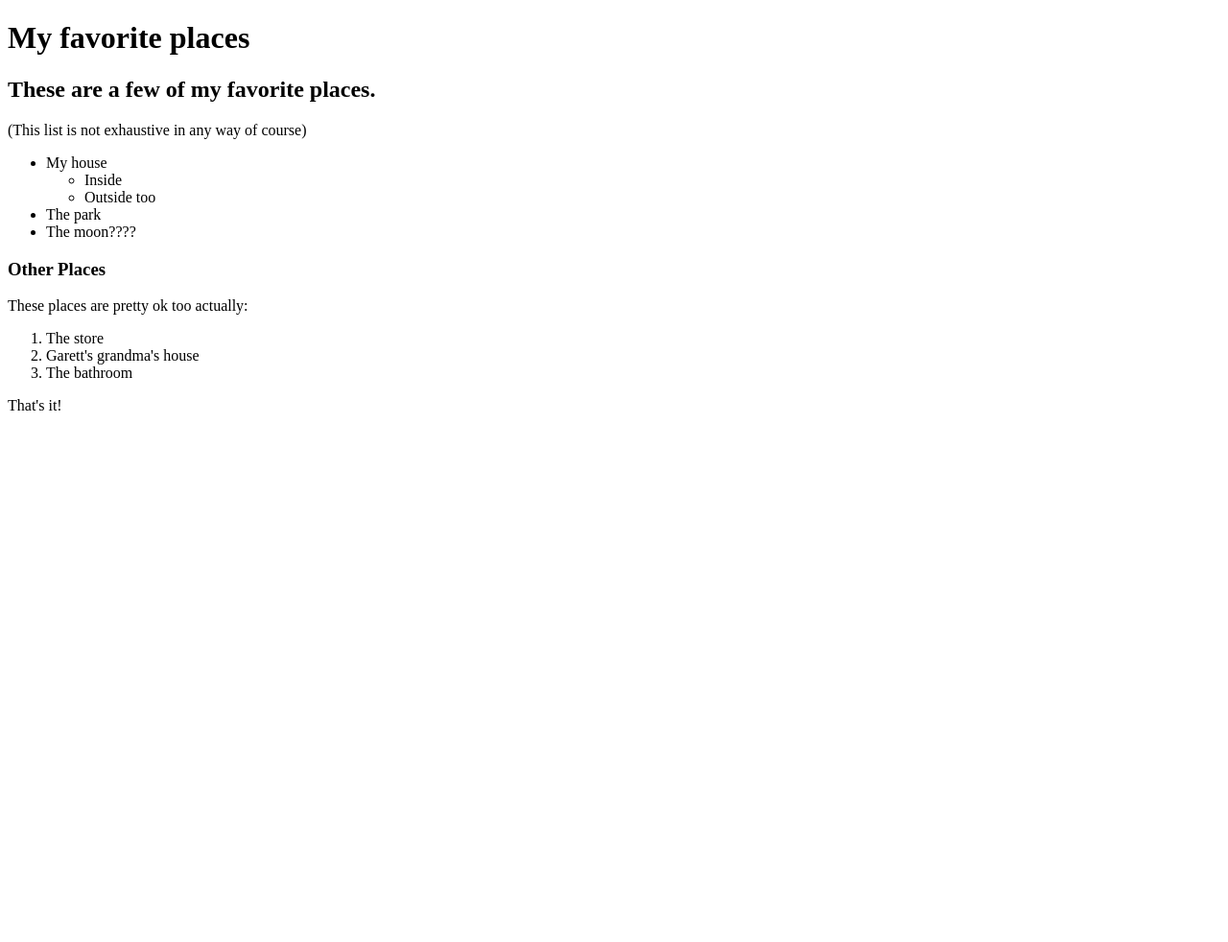
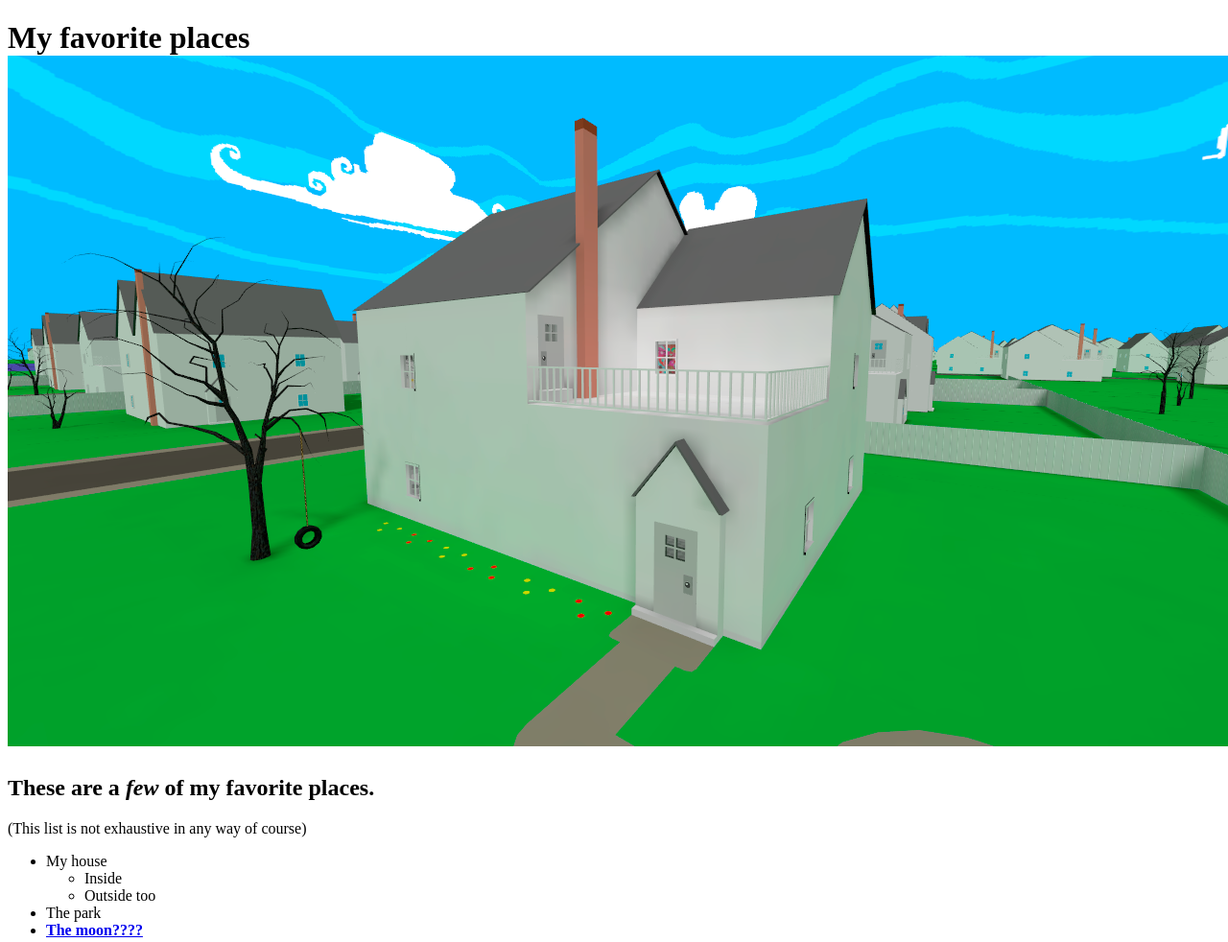
Before and after one commit to 3Emme/my-first-webpage, a plain HTML site: page favorite-places.html in a window 1280 px wide. Shown: the top 982 px of the page at 96% size. Before the commit the page ends 800 px from the top, so only its background shows below. Drawn offline with Linux system fonts and the light colour scheme.

Commit message:
added inline elements to favorite-places.html

```diff
--- a/favorite-places.html
+++ b/favorite-places.html
@@ -2,17 +2,12 @@
 <html lang="en-US">
 <head>
   <title>Michael's favorite places</title>
-  <style>
-    div {
-      background-image: url('/images/house.png');
-      background-repeat:no-repeat;
-      background-size:cover;
-    }
-  </style>
 </head>
 <body>
-  <h1>My favorite places</h1>
-  <h2>These are a few of my favorite places.</h2>
+  <h1>My favorite places
+    <img src="images/house.png" alt="A picture of Michael's house.">
+  </h1>
+  <h2>These are a <em>few</em> of my favorite places.</h2>
   <p>(This list is not exhaustive in any way of course)</p>
   <ul>
     <li>My house
@@ -22,7 +17,7 @@
       </ul>
     </li>
     <li>The park</li>
-    <li>The moon????</li>
+    <li><a href="https://www.livescience.com/33423-how-to-get-to-moon.html"><strong>The moon????</strong></a></li>
   </ul>
   <h3>Other Places</h3>
   <p>These places are pretty ok too actually:</p>
```
